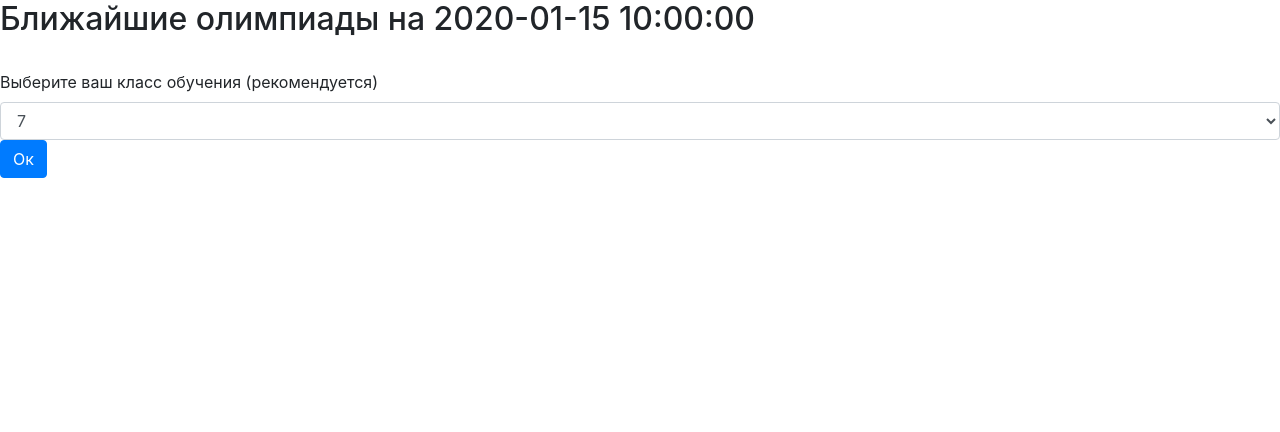
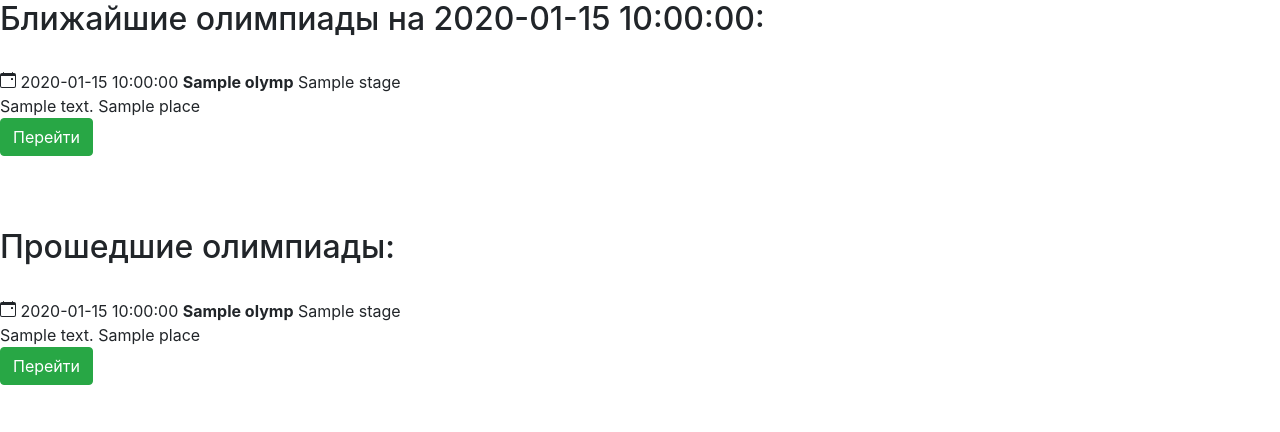
Before and after one commit to animpsix639/olimp-trade, a Flask app: template templates/base.html in a window 1280 px wide. Shown: the top 432 px of the page. Run offline with Flask 2, Linux system fonts and the light colour scheme; the template is opened without the code that fills it: most values are stand-ins (such as "Sample title", 1, 10 or a date in 2020); some libraries are stand-ins or nearby versions.

Commit message:
Add files via upload

```diff
--- a/templates/base.html
+++ b/templates/base.html
@@ -9,22 +9,40 @@
     </head>
 
     <body>
-    	<h2>Ближайшие олимпиады на {{ current_date }}</h2>
-    	<br>
-    	<form class="login_form" method="post">
-	    	<div id="выбор класса" class="form-group">
-	            <label for="classSelect">Выберите ваш класс обучения (рекомендуется)</label>
-	            <select class="form-control" id="classSelect" name="class">
-	            	<option>7</option>
-	            	<option>8</option>
-	            	<option>9</option>
-	            	<option>10</option>
-	            	<option>11</option>
-	            </select> <button type="submit" class="btn btn-primary">Ок</button>
-	        </div>
-	    </form>
+    	<h2>Ближайшие олимпиады на {{ current_date }}:</h2>
 	    <div id="список олимпиад">
-        	{% block olymps_list %}{% endblock %}
+        	<br>
+    		{% for olymp in olymps_upcoming %}
+      		<div>
+        		<svg xmlns="http://www.w3.org/2000/svg" width="16" height="16" fill="currentColor" class="bi bi-calendar-event" viewBox="0 0 16 16">
+    			<path d="M11 6.5a.5.5 0 0 1 .5-.5h1a.5.5 0 0 1 .5.5v1a.5.5 0 0 1-.5.5h-1a.5.5 0 0 1-.5-.5v-1z"/>
+    			<path d="M3.5 0a.5.5 0 0 1 .5.5V1h8V.5a.5.5 0 0 1 1 0V1h1a2 2 0 0 1 2 2v11a2 2 0 0 1-2 2H2a2 2 0 0 1-2-2V3a2 2 0 0 1 2-2h1V.5a.5.5 0 0 1 .5-.5zM1 4v10a1 1 0 0 0 1 1h12a1 1 0 0 0 1-1V4H1z"/></svg>
+        		{{ olymp["date"] }} <b>{{ olymp["name"] }}</b> {{ olymp["stage"] }}<br>
+        		{{ olymp["desc"] }} {{ olymp["place"] }}
+    			<form method="LINK" action={{ olymp["link"] }} target="_blank">
+    				<button type="submit" class="btn btn-success">Перейти</button>
+    			</form><br>
+    		</div>
+    		<br>
+    		{% endfor %}
+        </div>
+        <br>
+        <h2>Прошедшие олимпиады:</h2>
+        <div id="список олимпиад">
+        	<br>
+    		{% for olymp in olymps_passed %}
+      		<div>
+        		<svg xmlns="http://www.w3.org/2000/svg" width="16" height="16" fill="currentColor" class="bi bi-calendar-event" viewBox="0 0 16 16">
+    			<path d="M11 6.5a.5.5 0 0 1 .5-.5h1a.5.5 0 0 1 .5.5v1a.5.5 0 0 1-.5.5h-1a.5.5 0 0 1-.5-.5v-1z"/>
+    			<path d="M3.5 0a.5.5 0 0 1 .5.5V1h8V.5a.5.5 0 0 1 1 0V1h1a2 2 0 0 1 2 2v11a2 2 0 0 1-2 2H2a2 2 0 0 1-2-2V3a2 2 0 0 1 2-2h1V.5a.5.5 0 0 1 .5-.5zM1 4v10a1 1 0 0 0 1 1h12a1 1 0 0 0 1-1V4H1z"/></svg>
+        		{{ olymp["date"] }} <b>{{ olymp["name"] }}</b> {{ olymp["stage"] }}<br>
+        		{{ olymp["desc"] }} {{ olymp["place"] }}
+    			<form method="LINK" action={{ olymp["link"] }} target="_blank">
+    				<button type="submit" class="btn btn-success">Перейти</button>
+    			</form><br>
+    		</div>
+    		<br>
+    		{% endfor %}
         </div>
     </body>
 
```
